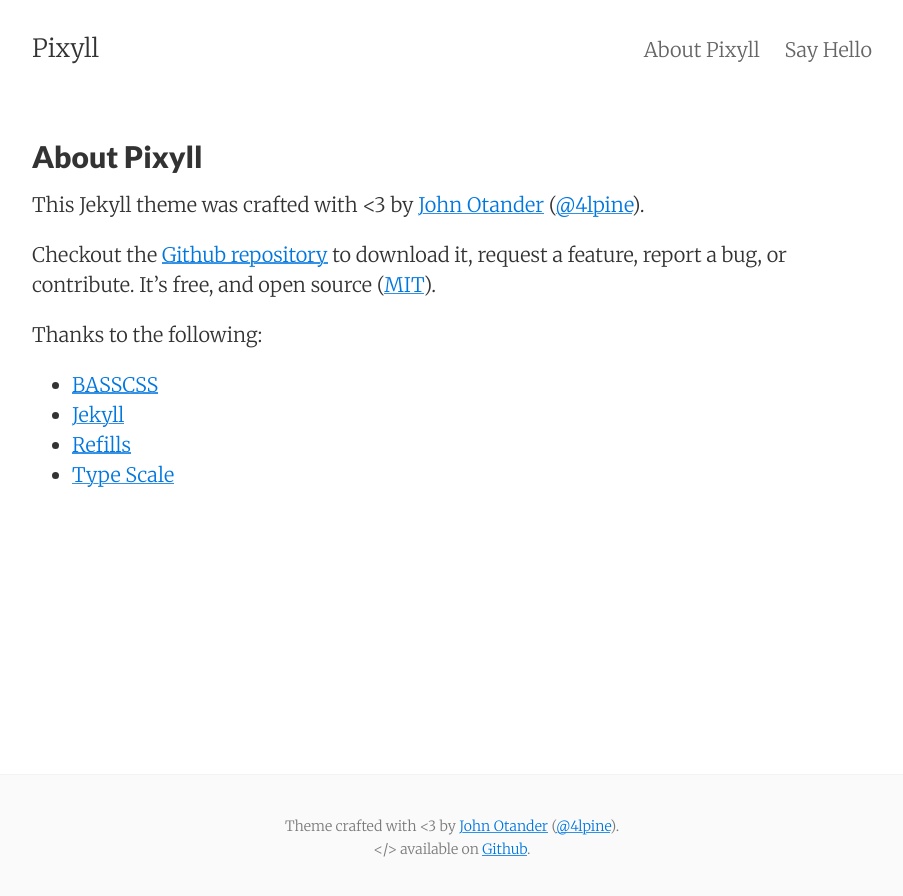
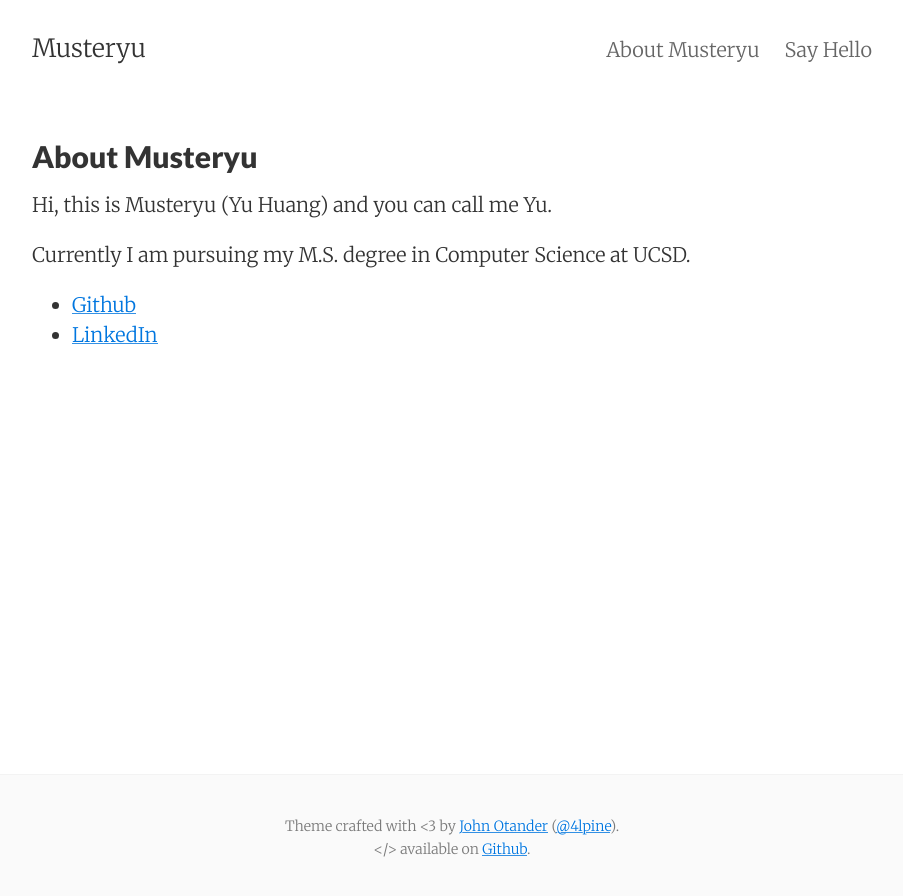
Before and after one commit to musteryu/musteryu.github.io, a Jekyll site: the page built from about.md, in a window 1280 px wide. Shown: the top 896 px of the page, without its empty margins (188-1091 px from the left). Built offline with Jekyll 4.4.1, drawn with Linux system fonts in a browser that asks for light colours.

Commit message:
edit about.md

```diff
--- a/_config.yml
+++ b/_config.yml
@@ -1,10 +1,10 @@
 # Site settings
-title:       Pixyll
-email:       your_email@example.com
-author:      John Otander
-description: "A simple, beautiful theme for Jekyll that emphasizes content rather than aesthetic fluff."
+title:       Musteryu
+email:       yuh286@eng.ucsd.edu
+author:      Yu Huang
+description: "Some crap"
 baseurl:     ""
-url:         "http://pixyll.com"
+url:         "http://musteryu.github.io"
 date_format: "%b %-d, %Y"
 
 # Google services
--- a/about.md
+++ b/about.md
@@ -1,20 +1,13 @@
 ---
 layout: page
-title: About Pixyll
+title: About Musteryu
 permalink: /about/
 tags: about
 ---
 
-This Jekyll theme was crafted with <3 by [John Otander](http://johnotander.com)
-([@4lpine](https://twitter.com/4lpine)).
+Hi, this is Musteryu (Yu Huang) and you can call me Yu.
 
-Checkout the [Github repository](https://github.com/johnotander/pixyll) to download it,
-request a feature, report a bug, or contribute. It's free, and open source
-([MIT](http://opensource.org/licenses/MIT)).
+Currently I am pursuing my M.S. degree in Computer Science at UCSD.
 
-Thanks to the following:
-
-* [BASSCSS](http://basscss.com)
-* [Jekyll](http://jekyllrb.com)
-* [Refills](http://refills.bourbon.io/)
-* [Type Scale](http://type-scale.com/)
+* [Github](http://github.com/musteryu)
+* [LinkedIn](http://yuhuang.tech)
```
